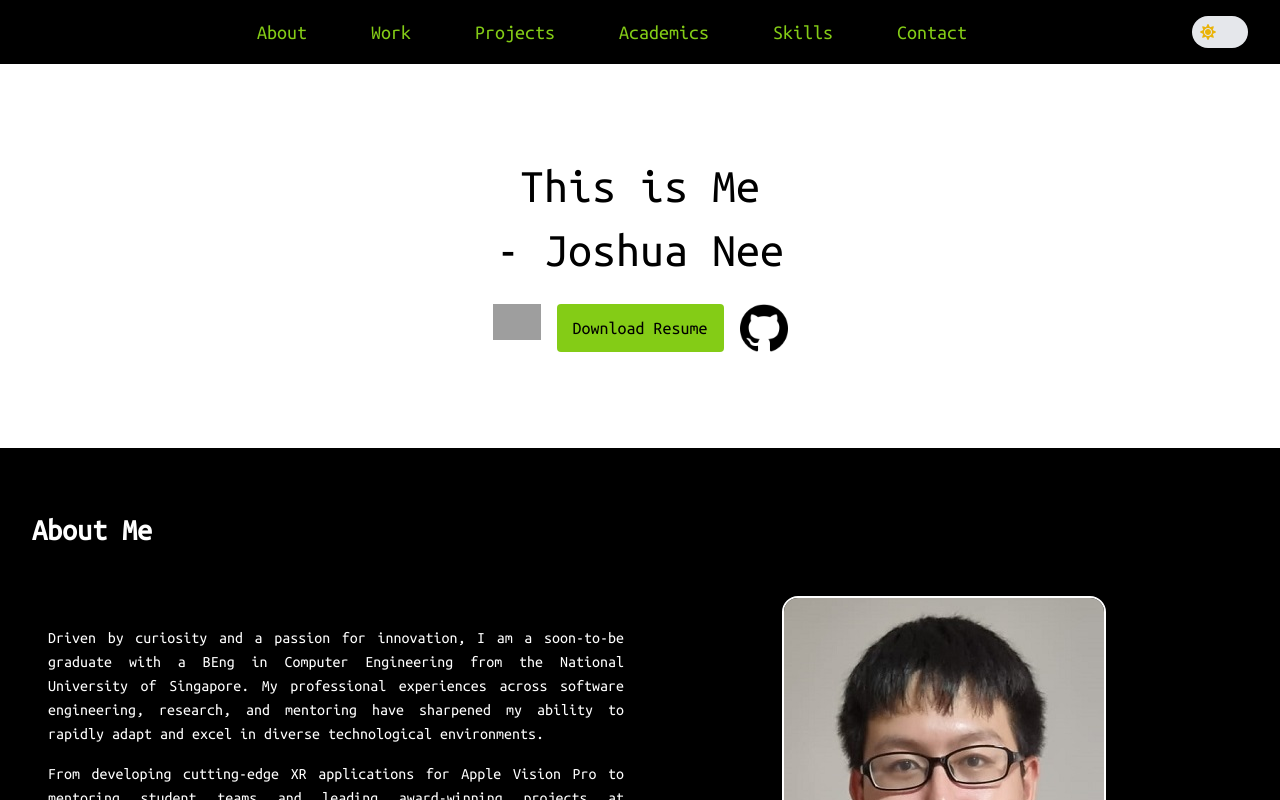
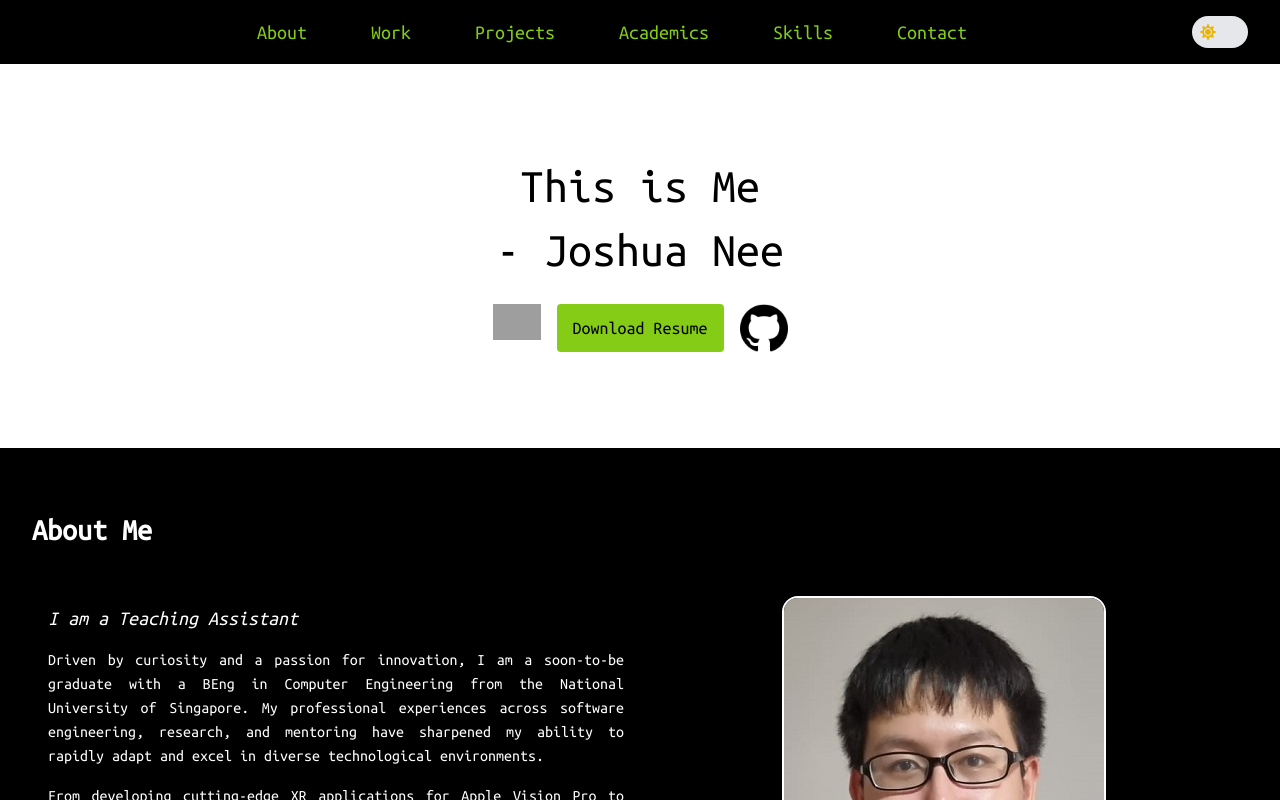
Before and after one commit to joshuan98/resume, a Next.js app: page / in a window 1280 px wide. Shown: the top 800 px of the page. Built offline with nearby package versions, Linux system fonts and the light colour scheme; grey boxes are pictures that could not be loaded.

Commit message:
Add typewritter effect

```diff
--- a/package.json
+++ b/package.json
@@ -17,7 +17,8 @@
     "next-sitemap": "^4.2.3",
     "react": "^18",
     "react-dom": "^18",
-    "react-icons": "^5.3.0"
+    "react-icons": "^5.3.0",
+    "react-type-animation": "^3.2.0"
   },
   "devDependencies": {
     "@types/node": "^20",
--- a/src/components/About.tsx
+++ b/src/components/About.tsx
@@ -1,17 +1,33 @@
 import Image from 'next/image';
 import React from 'react';
+import { TypeAnimation } from 'react-type-animation';
 import aboutData from '../data/about.json';
 
 const About: React.FC = () => {
   return (
-    <section id="about" className="bg-primary text-secondary dark:bg-secondary dark:text-primary py-16 px-8">
-      <h2 className="text-3xl font-bold mb-8">
-        {aboutData.title}
-      </h2>
+    <section
+      id="about"
+      className="bg-primary text-secondary dark:bg-secondary dark:text-primary py-16 px-8"
+    >
+      <h2 className="text-3xl font-bold mb-8">{aboutData.title}</h2>
+
       <div className="flex flex-col md:flex-row justify-center items-center">
         <div className="md:w-1/2 p-4">
+          <div className="mb-4">
+            <p className="text-base text-xl italic text-secondary dark:text-primary">
+              <span className="block sm:inline">I am a {' '}</span>
+              <TypeAnimation
+                sequence={aboutData.typewriterDescriptions.flatMap((desc) => [desc, 1000])}
+                speed={50}
+                className="block sm:inline"
+                style={{ display: 'inline-block' }}
+                repeat={Infinity}
+              />
+            </p>
+          </div>
+
           {aboutData.description.map((item, index) => (
-            <p key={index} className="mb-4" style={{ textAlign: 'justify' }}>
+            <p key={index} className="mb-4 text-justify">
               {item}
             </p>
           ))}
@@ -23,6 +39,7 @@ const About: React.FC = () => {
             Download Resume
           </a>
         </div>
+
         <div className="md:w-1/2 p-4 text-center">
           <Image
             src="/assets/photo.jpeg"
@@ -34,7 +51,7 @@ const About: React.FC = () => {
           />
         </div>
       </div>
-    </section >
+    </section>
   );
 };
 
--- a/src/data/about.json
+++ b/src/data/about.json
@@ -1,5 +1,11 @@
 {
   "title": "About Me",
+  "typewriterDescriptions": [
+    "Software Developer 👨‍💻",
+    "Computer Engineer 💻",
+    "Teaching Assistant 🎓",
+    "Innovation Advocate 💡"
+  ],
   "description": [
     "Driven by curiosity and a passion for innovation, I am a soon-to-be graduate with a BEng in Computer Engineering from the National University of Singapore. My professional experiences across software engineering, research, and mentoring have sharpened my ability to rapidly adapt and excel in diverse technological environments.",
     "From developing cutting-edge XR applications for Apple Vision Pro to mentoring student teams and leading award-winning projects at hackathons, I thrive in fast-paced, evolving landscapes. Proficient in TypeScript, Java, and frameworks like React, I consistently leverage my quick learning capabilities to solve complex challenges and contribute to impactful, tech-driven solutions.",
```
Also changed, not shown: 1 other file (tests, documents, lock files or other folders).
